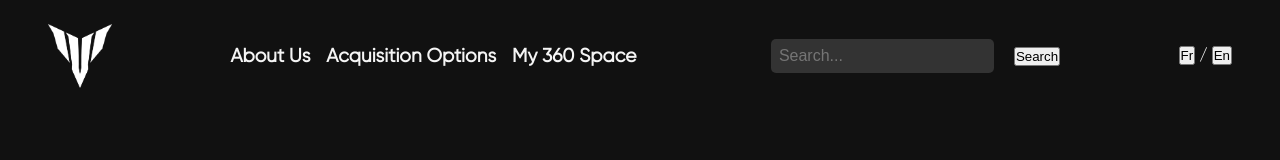
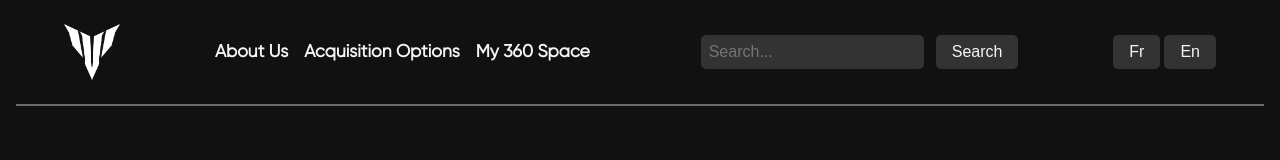
Before and after one commit to Sandesh13fr/AC-Demo-Webpage, a plain HTML site: page index.html in a window 1280 px wide. Drawn offline with Linux system fonts and the light colour scheme.

Commit message:
styling update

```diff
--- a/index.html
+++ b/index.html
@@ -26,7 +26,6 @@
         <!--Adding change Language-->
         <div>
             <button value="Fr">Fr</button>
-            <span>/</span>
             <button value="En">En</button>
         </div>
     </header>
--- a/style.css
+++ b/style.css
@@ -2,18 +2,22 @@
     font-family: bold;
     src: url("./Assets/fonts/Gilroy-Bold.ttf");
 }
+
 @font-face {
     font-family: heavyBold;
     src: url("./Assets/fonts/Gilroy-Heavy.ttf");
 }
+
 @font-face {
     font-family: light;
     src: url("./Assets/fonts/Gilroy-Light.ttf");
 }
+
 @font-face {
     font-family: regular;
     src: url("./Assets/fonts/Gilroy-Regular.ttf");
 }
+
 @font-face {
     font-family: Medium;
     src: url("./Assets/fonts/Gilroy-Medium.ttf");
@@ -35,6 +39,7 @@ body {
 body {
     background-color: #111111;
     color: whitesmoke;
+    padding: 0 1rem;
 }
 
 header {
@@ -43,13 +48,15 @@ header {
     justify-content: space-between;
     padding: 1.5rem 3rem;
     font-family: regular;
+    border-bottom: 2px solid rgba(137, 137, 137, 0.752);
     #logoContainer {
-       height: 4rem;
-       width: 4rem;
-       img{
-        height: 100%;
-        width: 100%;
-       }
+        height: 3.5rem;
+        width: 3.5rem;
+
+        img {
+            height: 100%;
+            width: 100%;
+        }
     }
 
     nav {
@@ -60,13 +67,18 @@ header {
             text-decoration: none;
             margin-right: 1rem;
             cursor: pointer;
-            font-size: 1.2rem;
+            font-size: 1.1rem;
+            transition: all ease-in 0.2s;
+            &:hover{
+                color: #7a7a7a;
+            }
         }
+
     }
 
     input[type="text"] {
         padding: 0.5rem;
-        margin-right: 1rem;
+        margin-right: 0.5rem;
         border: none;
         border-radius: 5px;
         background-color: #333333;
@@ -74,4 +86,26 @@ header {
         font-size: 1rem;
         transition: background-color 0.3s ease;
     }
+
+    input[type="text"]:focus {
+        background-color: #555555;
+    }
+
+    button {
+        padding: 0.5rem 1rem;
+        border: none;
+        border-radius: 5px;
+        background-color: #333333;
+        color: whitesmoke;
+        cursor: pointer;
+        font-size: 1rem;
+        transition: background-color 0.3s ease;
+
+        &:hover {
+            background-color: #555555;
+        }
+        &:active {
+            background-color: #777777;
+        }
+    }
 }
```
